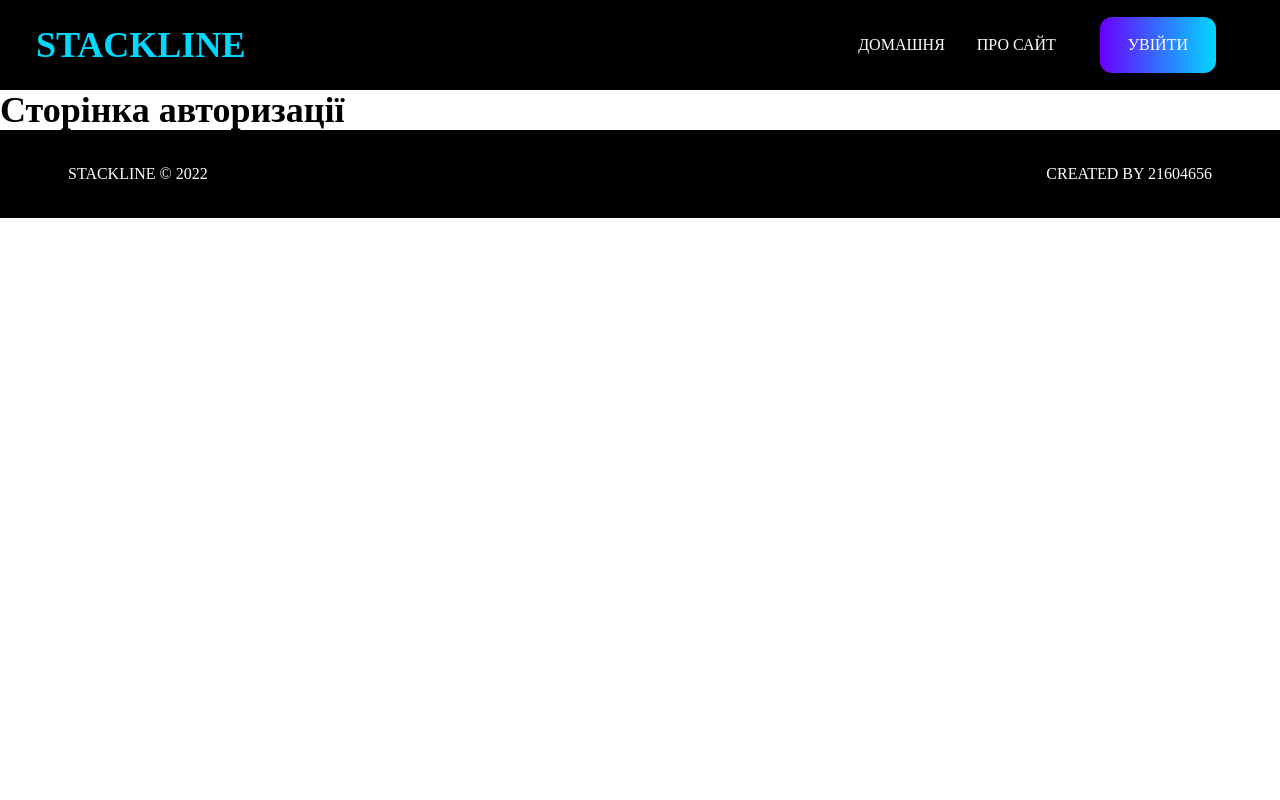
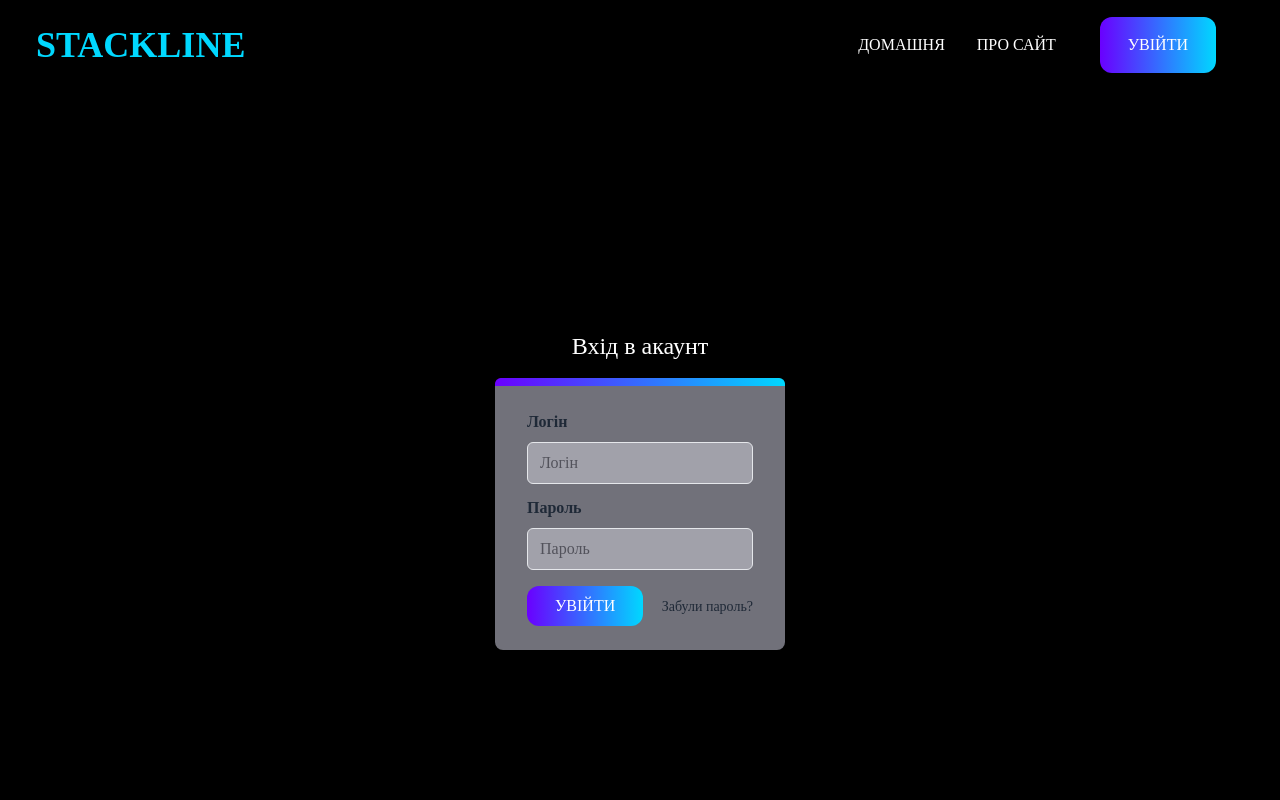
Before and after one commit to oliwkevich/stackline, a React (Create React App) app: page /auth in a window 1280 px wide. Shown: the top 800 px of the page. Built offline with nearby package versions, Linux system fonts and the light colour scheme; the HTML template or start-up script is replaced by a standard one.

Commit message:
Добавлен дизайн страницы авторизации (форма авторизации)

```diff
--- a/src/App.js
+++ b/src/App.js
@@ -1,23 +1,22 @@
-import { Footer } from "./components/Footer";
 import { Home } from "./pages/Home/Home";
-import { Navbar } from "./components/Navbar";
 import { About } from "./pages/About/About";
 import { Auth } from "./pages/Auth/Auth";
 import { Page404 } from "./pages/404/Page404";
 import { Routes, Route, Navigate } from "react-router-dom";
+import { Layout } from "./components/Layout";
 
 function App() {
   return (
     <>
-      <Navbar />
       <Routes>
-        <Route path="/" element={<Home />} />
-        <Route path="/about" element={<About />} />
-        <Route path="/auth" element={<Auth />} />
-        <Route path="/page404" element={<Page404 />} />
-        <Route path="*" element={<Navigate to="/page404" />} />
+        <Route path="/" element={<Layout/>}>
+          <Route index element={<Home />} />
+          <Route path="about" element={<About />} />
+          <Route path="auth" element={<Auth />} />
+          <Route path="page404" element={<Page404 />} />
+          <Route path="*" element={<Navigate to="page404" />} />
+        </Route>
       </Routes>
-      <Footer />
     </>
   );
 }
--- /dev/null
+++ b/src/components/Layout.jsx
@@ -0,0 +1,13 @@
+import { Outlet } from "react-router-dom";
+import { Footer } from "./Footer";
+import { Navbar } from "./Navbar";
+
+export const Layout = () => {
+  return (
+    <>
+      <Navbar />
+      <Outlet />
+      <Footer />
+    </>
+  );
+};
--- a/src/components/Navbar.jsx
+++ b/src/components/Navbar.jsx
@@ -22,10 +22,11 @@ export const Navbar = () => {
         <div className="hidden md:flex">
           <ul className="flex text-white">
             <li className="duration-300 hover:text-blue-400">
-              {pathname === '/' ? <Link to="/" className="text-blue-400">Домашня</Link> : <Link to="/">Домашня</Link>}
+              {/* {pathname === '/' ? <Link to="/" className="text-blue-400">Домашня</Link> : <Link to="/">Домашня</Link>} */}
+              <Link to='/' className={pathname === '/' ? "text-blue-400" : null}>Домашня</Link>
             </li>
             <li className="duration-300 hover:text-blue-400">
-            {pathname === '/about' ? <Link to="/about" className="text-blue-400">Про сайт</Link> : <Link to="/about">Про сайт</Link>}
+            <Link to='/about' className={pathname === '/about' ? "text-blue-400" : null}>Про сайт</Link>
             </li>
             <button className="mx-7 hover:animate-pulse">
               <Link to="/auth">Увійти</Link>
--- a/src/pages/Auth/Auth.jsx
+++ b/src/pages/Auth/Auth.jsx
@@ -1,9 +1,24 @@
-
+import BG from "../../assets/video.mp4";
 export const Auth = () => {
 
     return (
-        <div>
-            <h1>Сторінка авторизації</h1>
+        <div className="min-h-screen bg-black text-gray-800 antialiased px-4 py-6 flex flex-col justify-center sm:py-12">
+  <div className="relative py-3 sm:max-w-xl mx-auto text-center">
+    <span className="text-2xl text-white font-light">Вхід в акаунт</span>
+    <div className="relative mt-4 bg-zinc-500 shadow-md sm:rounded-lg text-left">
+      <div className="h-2 bg-gradient-to-r from-[var(--primary-purple)] to-[var(--primary-blue)] rounded-t-md"></div>
+      <div className="py-6 px-8">
+        <label className="block font-semibold">Логін</label>
+        <input type="text" placeholder="Логін" className="placeholder:text-zinc-600 bg-zinc-400 border w-full h-5 px-3 py-5 mt-2 hover:outline-none focus:outline-none focus:ring-1 focus:ring-indigo-600 rounded-md"/>
+        <label className="block mt-3 font-semibold">Пароль</label>
+        <input type="password" placeholder="Пароль" className="placeholder:text-zinc-600 bg-zinc-400 border w-full h-5 px-3 py-5 mt-2 hover:outline-none focus:outline-none focus:ring-1 focus:ring-indigo-600 rounded-md"/>
+        <div className="flex justify-between items-baseline">
+          <button className="mt-4 mr-2 bg-indigo-500 text-white">Увійти</button>
+          <a href="#" className="text-sm hover:underline">Забули пароль?</a>
         </div>
+      </div>
+    </div>
+  </div>
+</div>
     )
 }
```
